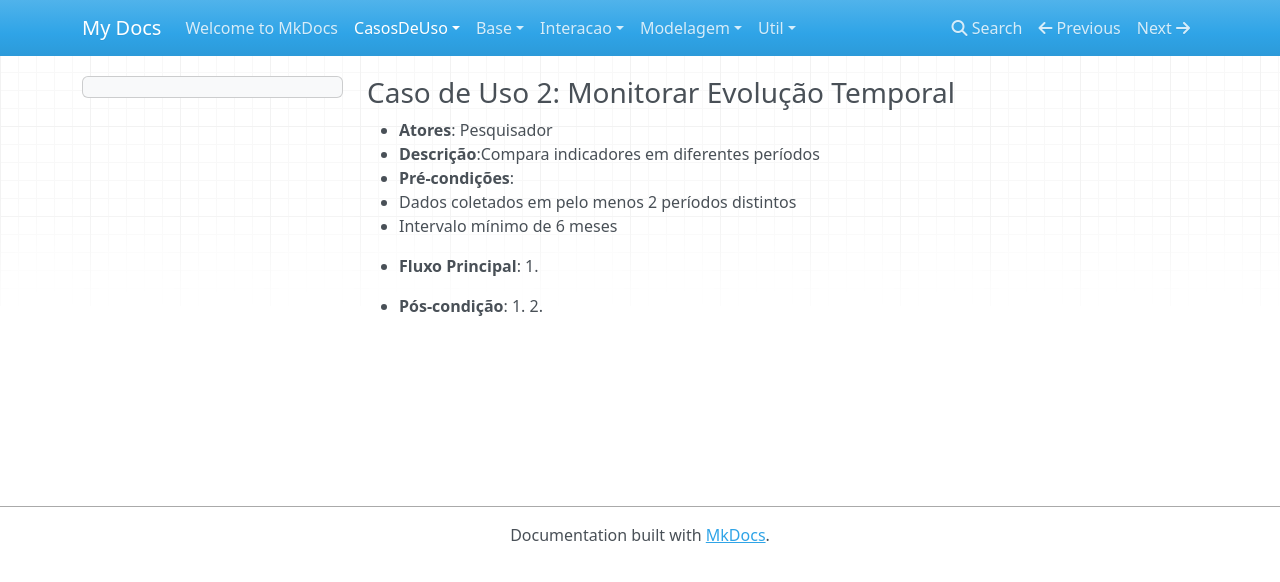
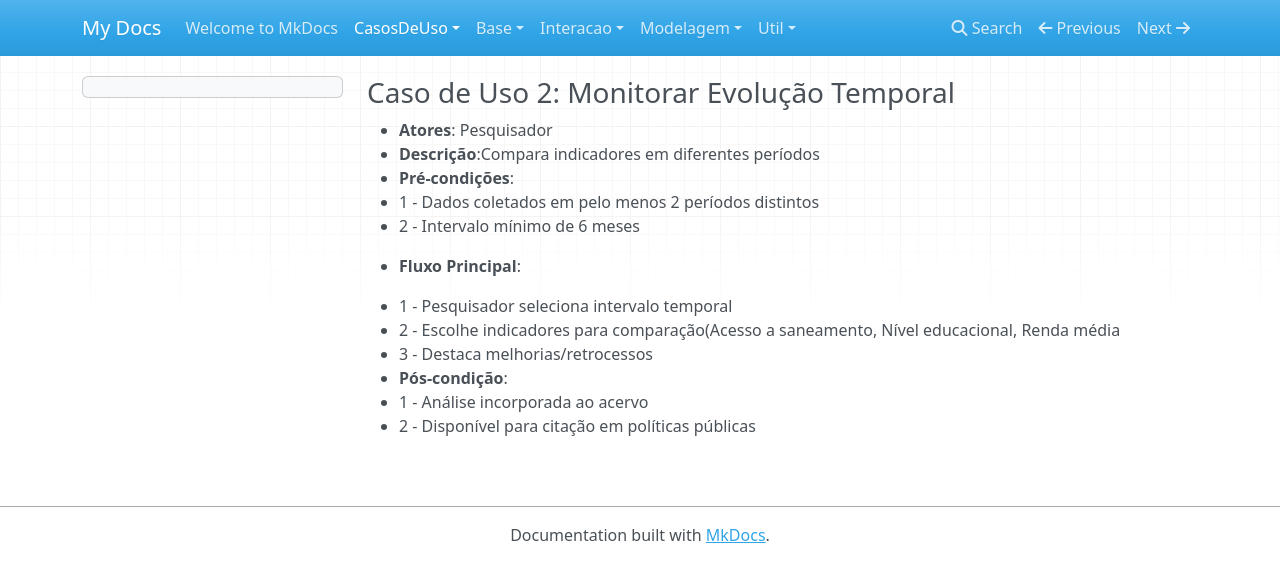
Before and after one commit to Projetos-de-Extensao/PBE_25.1_8002_IV, an MkDocs documentation site: the page built from docs/CasosDeUso/CasoDeUso2.md, in a window 1280 px wide. Shown: the top 582 px of the page. Built offline with MkDocs 1.6.1, drawn with Linux system fonts in a browser that asks for light colours; nearby versions of some CDN libraries.

Commit message:
Update CasoDeUso2.md

```diff
--- a/docs/CasosDeUso/CasoDeUso2.md
+++ b/docs/CasosDeUso/CasoDeUso2.md
@@ -2,11 +2,13 @@
 * **Atores**: Pesquisador
 * **Descrição**:Compara indicadores em diferentes períodos
 * **Pré-condições**:
-   * Dados coletados em pelo menos 2 períodos distintos
-   * Intervalo mínimo de 6 meses
+   * 1 - Dados coletados em pelo menos 2 períodos distintos
+   * 2 - Intervalo mínimo de 6 meses
 
 * **Fluxo Principal**:
-    1.
+   * 1 - Pesquisador seleciona intervalo temporal
+   * 2 - Escolhe indicadores para comparação(Acesso a saneamento, Nível educacional, Renda média
+   * 3 - Destaca melhorias/retrocessos
 * **Pós-condição**:
-1.
-2.
+* 1 - Análise incorporada ao acervo
+* 2 - Disponível para citação em políticas públicas
```
